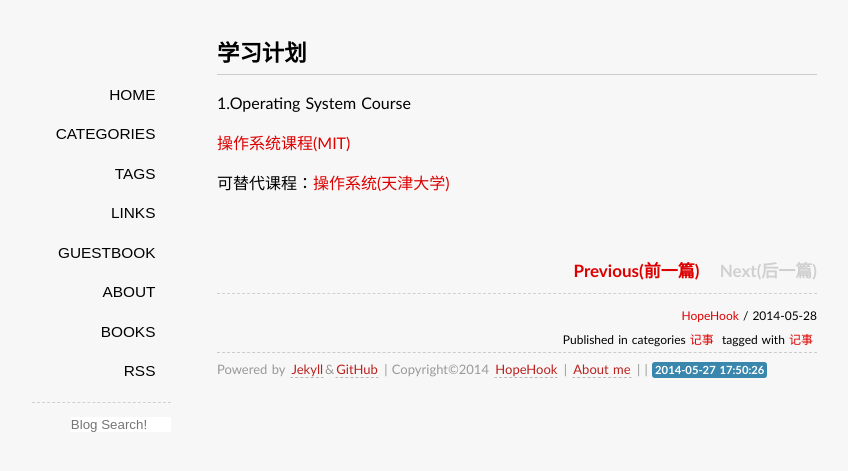
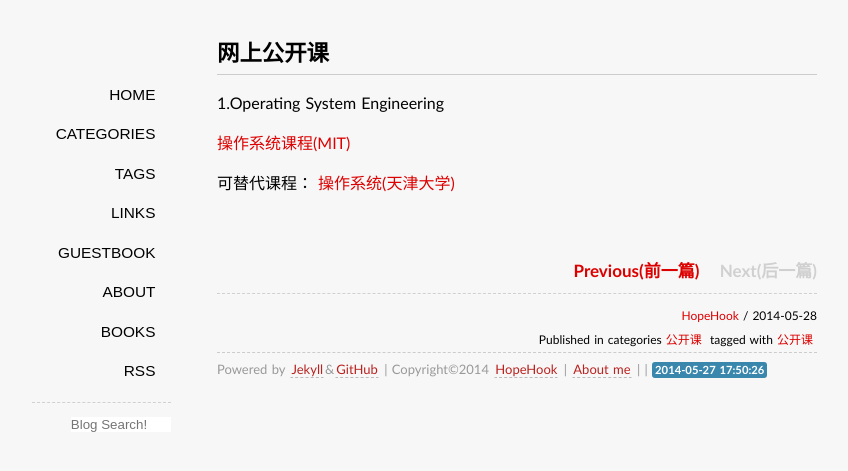
Before and after one commit to hopehook/HopeHook.com, a Jekyll site: the page built from _posts/2014-05-28-CourseWare.md, in a window 1280 px wide. Shown: the top 471 px of the page, without its empty margins (123-971 px from the left). Built offline with Jekyll 4.4.1, drawn with Linux system fonts in a browser that asks for light colours; some web fonts are replaced; Markdown is read by kramdown in place of the engine named in the settings; comment, search, counter and statistics services are not loaded.

Commit message:
Update and rename 2014-05-28-Plan.md to 2014-05-28-CourseWare.md

```diff
--- a/_posts/2014-05-28-Plan.md
+++ b/_posts/2014-05-28-CourseWare.md
@@ -1,13 +1,14 @@
 ---
 date: 2014-05-28
 layout: post
-title: 学习计划
-categories: 记事
-tags: 记事
+title: 网上公开课
+categories: 公开课
+tags: 公开课
 ---
 
-1.Operating System Course
+1.Operating System Engineering
 
 [操作系统课程(MIT)](http://ocw.mit.edu/courses/electrical-engineering-and-computer-science/6-828-operating-system-engineering-fall-2006/index.htm)
 
-可替代课程：[操作系统(天津大学)](http://se.tju.edu.cn/ocw/os/)
+可替代课程：
+[操作系统(天津大学)](http://se.tju.edu.cn/ocw/os/)
```
